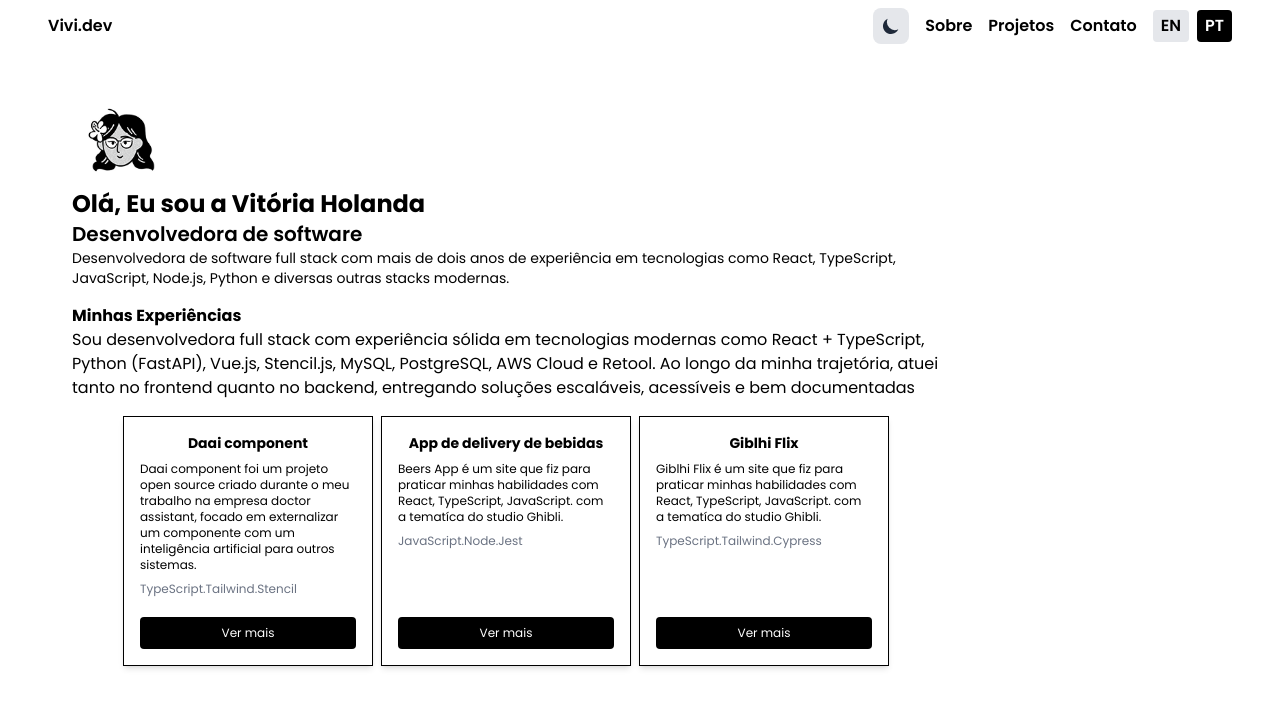
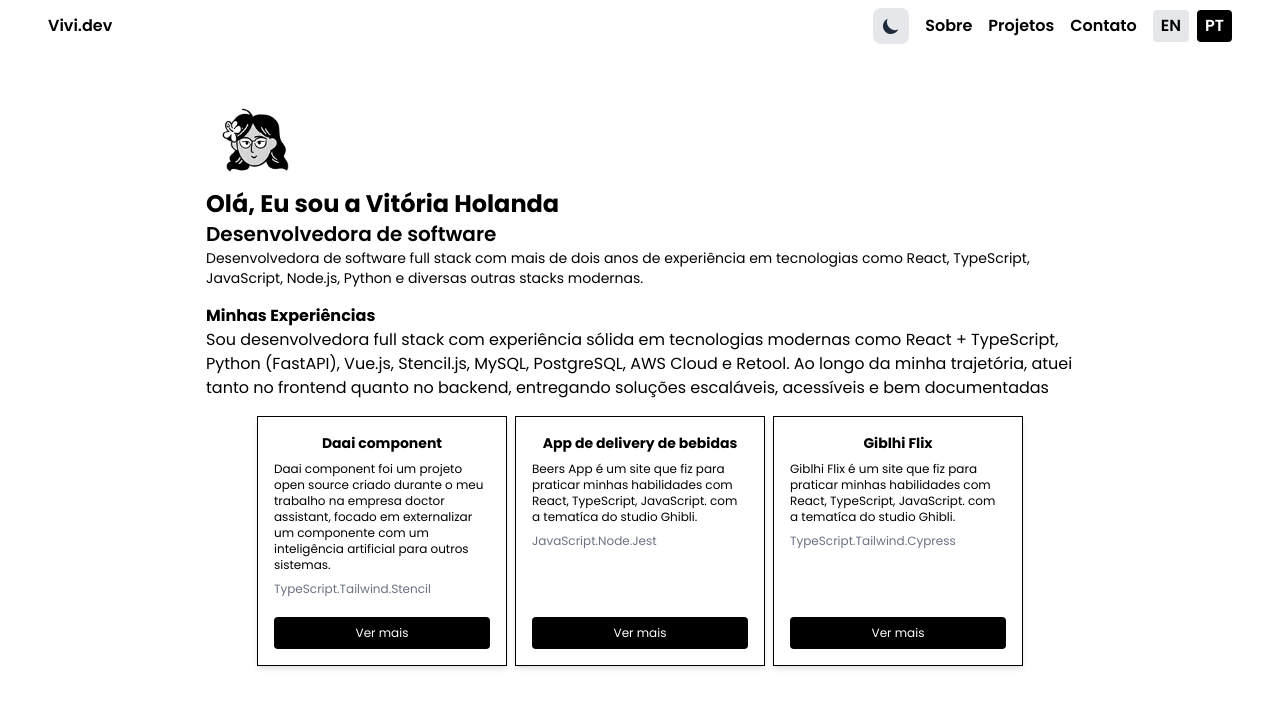
Before and after one commit to vitoriacst/vivi.dev, a Next.js app: page / in a window 1280 px wide. Shown: the top 708 px of the page. Built offline with nearby package versions, Linux system fonts and the light colour scheme.

Commit message:
style: :art: changing theme color

```diff
--- a/src/app/globals.css
+++ b/src/app/globals.css
@@ -9,7 +9,7 @@
 
 .dark {
   --background: #000000;
-  --foreground: #ffffff;
+  --foreground: #878787;
 }
 
 body {
@@ -21,7 +21,7 @@ body {
 
   display: flex;
   justify-content: start;
-  align-items: start;
+  align-items: center;
   flex-direction: column;
   padding: 0 2rem;
 }
```
